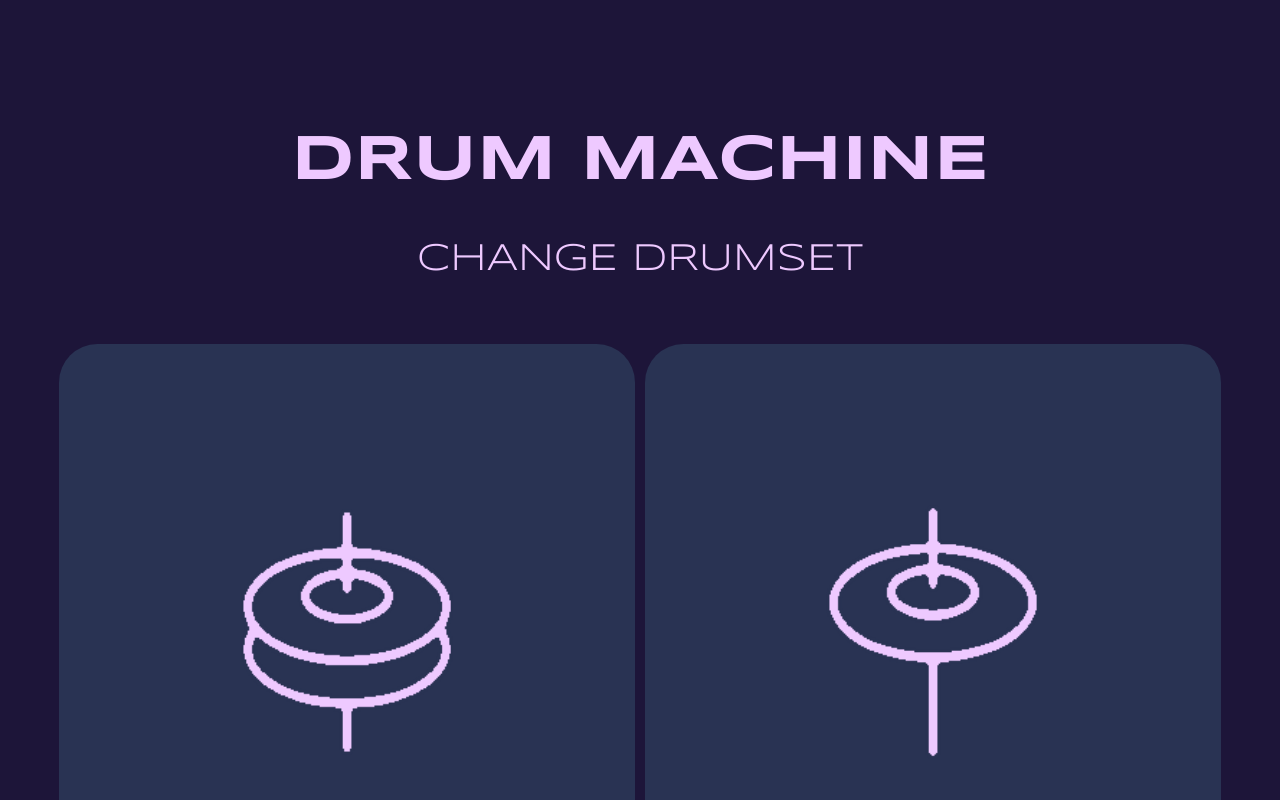
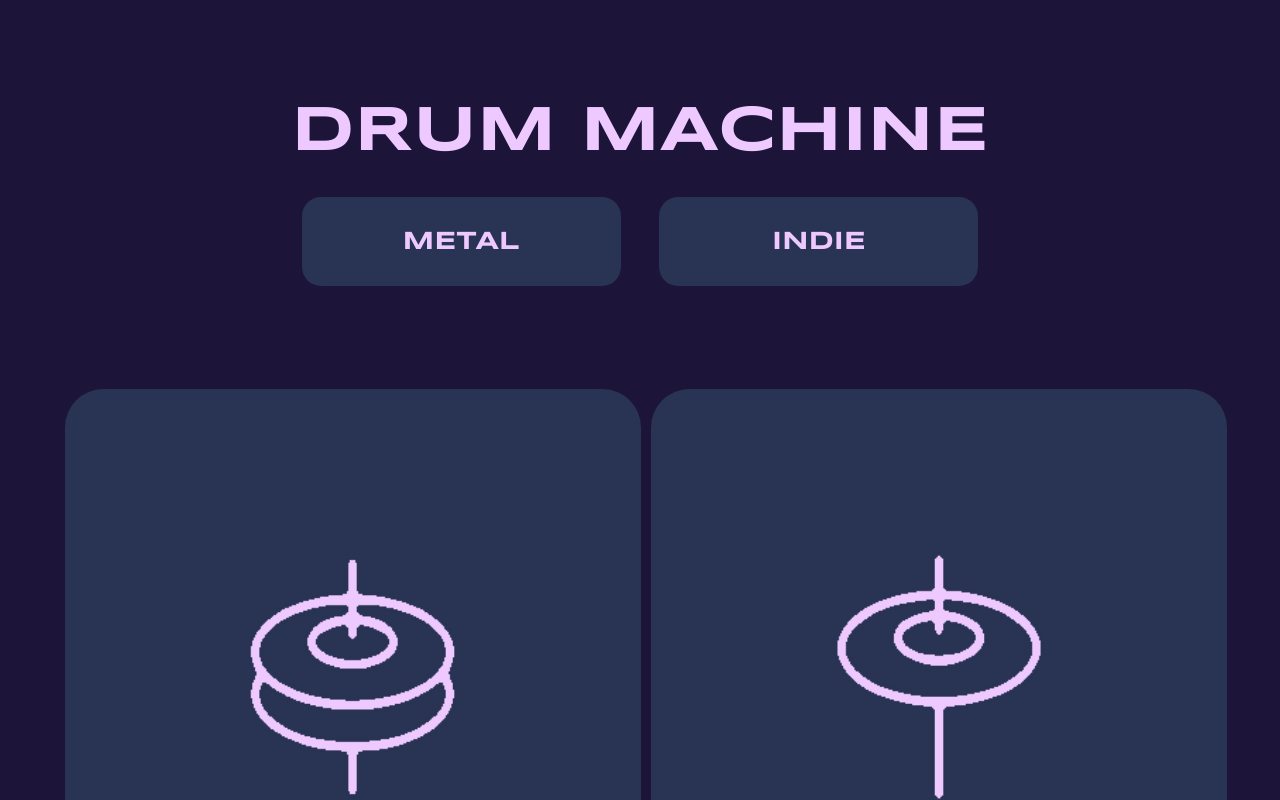
Before and after one commit to Simon-de-Vries/my-drum-machine, a React (Create React App) app: page / in a window 1280 px wide. Shown: the top 800 px of the page. Built offline with nearby package versions, Linux system fonts and the light colour scheme.

Commit message:
Added Sound

```diff
--- a/src/assets.js
+++ b/src/assets.js
@@ -3,145 +3,57 @@ const assets = [
     type: "img",
     src: "hihat_open.png",
     id: "icon-hihat_open",
-    drumkit: "independent",
+    indie_src: "drumkit_indie/hihat_open.mp3",
+    metal_src: "drumkit_metal/hihat_open.mp3",
   },
   {
     type: "img",
     src: "hihat.png",
     id: "icon-hihat",
-    drumkit: "independent",
+    indie_src: "drumkit_indie/hihat.mp3",
+    metal_src: "drumkit_metal/hihat.mp3",
   },
   {
     type: "img",
     src: "snare.png",
     id: "icon-snare",
-    drumkit: "independent",
+    indie_src: "drumkit_indie/snare.mp3",
+    metal_src: "drumkit_metal/snare.mp3",
   },
   {
     type: "img",
     src: "kick.png",
     id: "icon-kick",
-    drumkit: "independent",
+    indie_src: "drumkit_indie/kick.mp3",
+    metal_src: "drumkit_metal/kick.mp3",
   },
   {
     type: "img",
     src: "tom_high.png",
     id: "icon-tom_high",
-    drumkit: "independent",
+    indie_src: "drumkit_indie/tom_high.mp3",
+    metal_src: "drumkit_metal/tom_high.mp3",
   },
   {
     type: "img",
     src: "tom_mid.png",
     id: "icon-tom_mid",
-    drumkit: "independent",
+    indie_src: "drumkit_indie/tom_mid.mp3",
+    metal_src: "drumkit_metal/tom_mid.mp3",
   },
   {
     type: "img",
     src: "tom_low.png",
     id: "icon-tom_low",
-    drumkit: "independent",
+    indie_src: "drumkit_indie/tom_low.mp3",
+    metal_src: "drumkit_metal/tom_low.mp3",
   },
   {
     type: "img",
     src: "crash.png",
     id: "icon-crash",
-    drumkit: "independent",
-  },
-  {
-    type: "sound",
-    src: "drumkit_indie/kick.mp3",
-    id: "indie-kick",
-    drumkit: "indie",
-  },
-  {
-    type: "sound",
-    src: "drumkit_indie/snare.mp3",
-    id: "indie-snare",
-    drumkit: "indie",
-  },
-  {
-    type: "sound",
-    src: "drumkit_indie/hihat.mp3",
-    id: "indie-hihat",
-    drumkit: "indie",
-  },
-  {
-    type: "sound",
-    src: "drumkit_indie/hihat_open.mp3",
-    id: "indie-hihat_open",
-    drumkit: "indie",
-  },
-  {
-    type: "sound",
-    src: "drumkit_indie/tom_high.mp3",
-    id: "indie-tom_high",
-    drumkit: "indie",
-  },
-  {
-    type: "sound",
-    src: "drumkit_indie/tom_mid.mp3",
-    id: "indie-tom_mid",
-    drumkit: "indie",
-  },
-  {
-    type: "sound",
-    src: "drumkit_indie/tom_low.mp3",
-    id: "indie-tom_low",
-    drumkit: "indie",
-  },
-  {
-    type: "sound",
-    src: "drumkit_indie/crash.mp3",
-    id: "indie-crash",
-    drumkit: "indie",
-  },
-  {
-    type: "sound",
-    src: "drumkit_metal/kick.mp3",
-    id: "metal-kick",
-    drumkit: "metal",
-  },
-  {
-    type: "sound",
-    src: "drumkit_metal/snare.mp3",
-    id: "metal-snare",
-    drumkit: "metal",
-  },
-  {
-    type: "sound",
-    src: "drumkit_metal/hihat.mp3",
-    id: "metal-hihat",
-    drumkit: "metal",
-  },
-  {
-    type: "sound",
-    src: "drumkit_metal/hihat_open.mp3",
-    id: "metal-hihat_open",
-    drumkit: "metal",
-  },
-  {
-    type: "sound",
-    src: "drumkit_metal/tom_high.mp3",
-    id: "metal-tom_high",
-    drumkit: "metal",
-  },
-  {
-    type: "sound",
-    src: "drumkit_metal/tom_mid.mp3",
-    id: "metal-tom_mid",
-    drumkit: "metal",
-  },
-  {
-    type: "sound",
-    src: "drumkit_metal/tom_low.mp3",
-    id: "metal-tom_low",
-    drumkit: "metal",
-  },
-  {
-    type: "sound",
-    src: "drumkit_metal/crash.mp3",
-    id: "metal-crash",
-    drumkit: "metal",
+    indie_src: "drumkit_indie/crash.mp3",
+    metal_src: "drumkit_metal/crash.mp3",
   },
 ];
 
--- a/src/components/App/App.js
+++ b/src/components/App/App.js
@@ -4,13 +4,26 @@ import assets from "../../assets.js";
 import { useState } from "react";
 
 function App() {
+  // const [isToggled, setIsToggled] = useState(false);
+  // const onToggle = () => setIsToggled(!isToggled);
+  const metalDrumkit = () => {
+    <Drum togglebool={true} />;
+  };
+  const indieDrumkit = () => {
+    <Drum togglebool={false} />;
+  };
+
   return (
     <div className={styles.app}>
       <h1>drum machine</h1>
-      <div>
-        <h2 className={styles.toggleswitch}>change drumset</h2>
+      <div className={styles.drumkitButtonContainer}>
+        <div className={styles.drumkitButton} onClick={metalDrumkit}>
+          <h2>metal</h2>
+        </div>
+        <div className={styles.drumkitButton} onClick={indieDrumkit}>
+          <h2>indie</h2>
+        </div>
       </div>
-
       <div className={styles.container}>
         {assets.map((element) => (
           <Drum data={element} key={element.id} />
--- a/src/components/App/App.module.css
+++ b/src/components/App/App.module.css
@@ -9,7 +9,7 @@
 }
 
 * {
-  margin: 0;
+  margin: 1%;
   box-sizing: border-box;
   font-family: "Syncopate";
   background-color: var(--secondary);
@@ -22,18 +22,38 @@ h1 {
   color: var(--primary);
 }
 
+.drumkitButtonContainer {
+  display: flex;
+  grid-template-columns: 10px 10px;
+  grid-template-rows: 15px;
+  grid-column-gap: 25px;
+  align-items: center;
+  justify-content: center;
+}
+
+.drumkitButton {
+  display: flex;
+  width: 26vw;
+  height: 7vw;
+  background-color: var(--tertiary);
+  align-items: center;
+  justify-content: center;
+  border-radius: 1.5vw;
+}
+
 h2 {
-  font-weight: 400;
-  font-size: 3vw;
+  font-weight: 700;
+  font-size: 2vw;
   text-transform: uppercase;
   color: var(--primary);
+  background-color: var(--tertiary);
 }
 
 /* Um alles zu zentrieren */
 .app {
   display: flex;
   flex-direction: column;
-  padding-top: 10%;
+  padding-top: 5%;
   align-items: center;
 }
 
--- a/src/components/Drum/drum.js
+++ b/src/components/Drum/drum.js
@@ -1,15 +1,18 @@
 import styles from "../Drum/drum.module.css";
 
-function Drum({ data }) {
-  // const play = () => {
-  //   new Audio(data.sound).play();
-  // onClick={play}
-  // };
+function Drum({ data }, { togglebool }) {
+  const play = () => {
+    if (togglebool === true) {
+      new Audio(`./assets/${data.indie_src}`).play();
+    } else {
+      new Audio(`./assets/${data.metal_src}`).play();
+    }
+  };
 
   if (data.type === "img") {
     return (
       <div className={styles.container}>
-        <div className={styles.drum}>
+        <div className={styles.drum} onClick={play}>
           <img
             //Icons
             className={styles.image}
```
